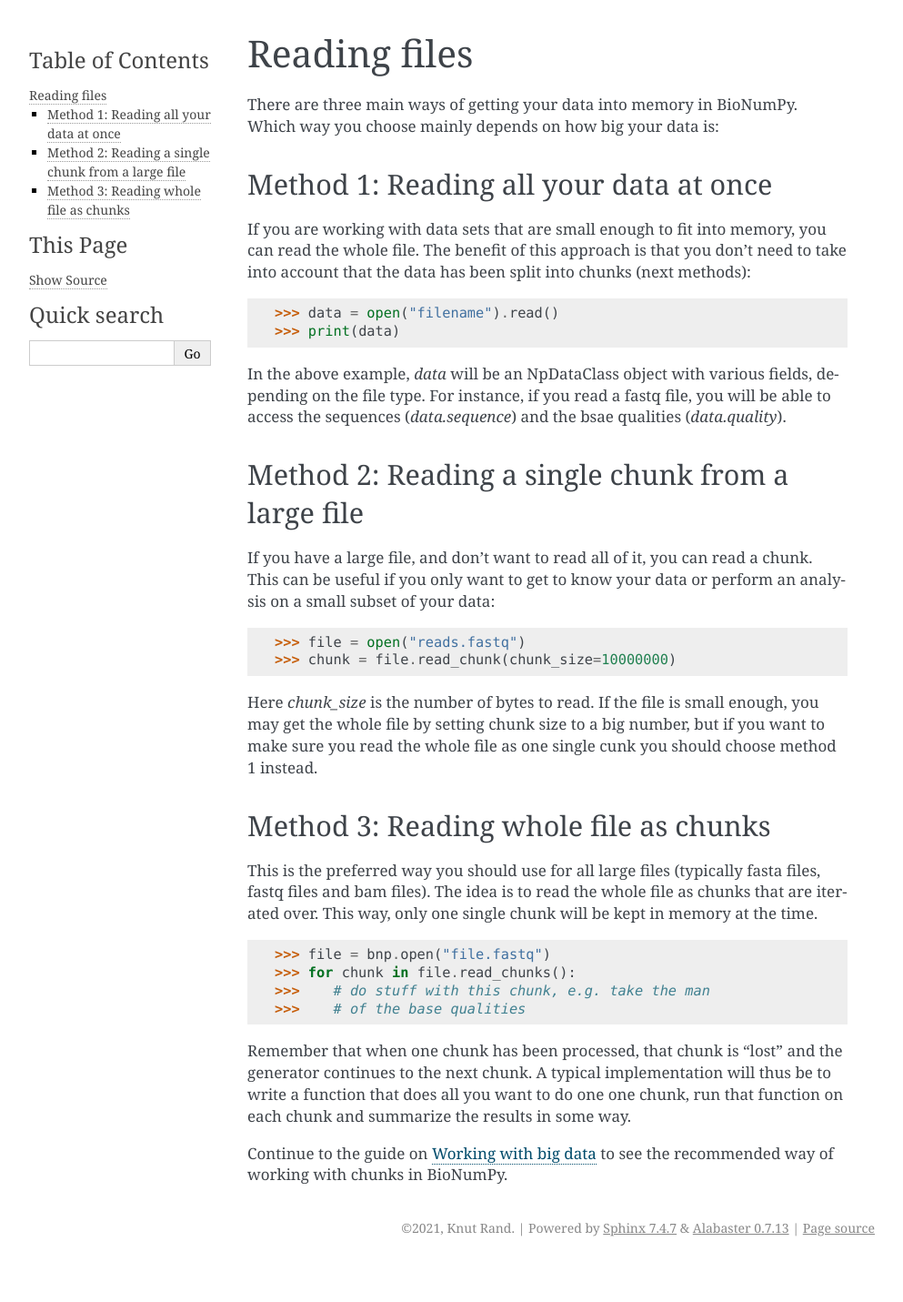
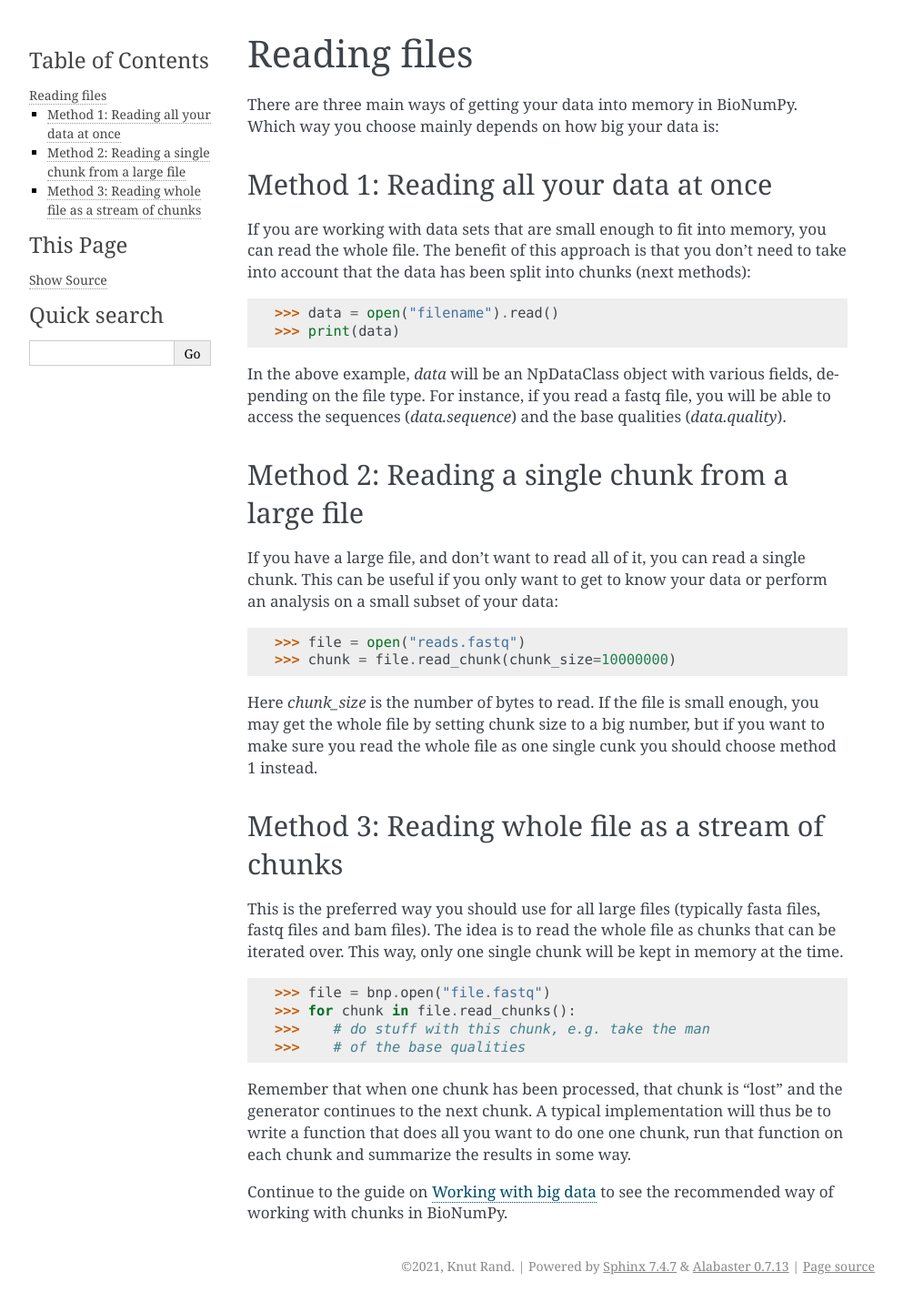
Before and after one commit to bionumpy/bionumpy, a Sphinx documentation site: the page built from docs/source/reading_files.rst, in a window 1280 px wide. Shown: the whole page at 91% size, without its empty margins (148-1141 px from the left). Built offline with Sphinx 7.4.7, drawn with Linux system fonts in a browser that asks for light colours; before the commit the page ends 1389 px from its top, so only the background shows below that.

Commit message:
Fine-writing stuff

```diff
--- a/docs/index.rst
+++ b/docs/index.rst
@@ -19,7 +19,6 @@ BioNumPy concepts
    source/reading_files.rst
    source/working_with_big_data.rst
    source/supported_file_formats.rst
-   source/encoding.rst
    source/sequences.rst
    source/broadcastable_functions.rst
    source/rollable_functions.rst
--- a/docs/source/broadcastable_functions.rst
+++ b/docs/source/broadcastable_functions.rst
@@ -1,11 +1,11 @@
 Broadcastable Functions
 =======================
 
-A key element of using BioNumPy efficiently is being able to write broadcastable functions on sequences. This will let numpy and BioNumPy handle the buisnis of applying the function to large sets of sequences. Below is a short description of how normal broadcasting works in numpy, and how this can be utilized to make broadcastable sequence functions.
+A key element of using BioNumPy efficiently is being able to write broadcastable functions on sequences. This will let numpy and BioNumPy handle the business of applying the function to large sets of sequences. Below is a short description of how normal broadcasting works in NumPy, and how this can be utilized to make broadcastable function for BioNumPy.
 
 Elementwise broadcasting in numpy
 ---------------------------------
-One of the main functionalities of numpy is to apply elementwise operations to large arrays of data. For functions with more that one parameters (such as adding or multiplying) this requires that the arrays are somewhat of the same shape. Of course, if the arrays have exactly the same shape, the elementwise operations is just applied to corresponding elements of the array::
+One of the main functionalities of NumPy is to apply elementwise operations to large arrays of data. For functions with more than one parameters (such as adding or multiplying) this requires that the arrays are somewhat of the same shape. Of course, if the arrays have exactly the same shape, the elementwise operations is just applied to corresponding elements of the array::
 
     >>> import numpy as np
     >>> a = [[1, 2, 3], [4, 5, 6]]
--- a/docs/source/reading_files.rst
+++ b/docs/source/reading_files.rst
@@ -12,12 +12,12 @@ If you are working with data sets that are small enough to fit into memory, you
     >>> data = open("filename").read()
     >>> print(data)
 
-In the above example, `data` will be an NpDataClass object with various fields, depending on the file type. For instance, if you read a fastq file, you will be able to access the sequences (`data.sequence`) and the bsae qualities (`data.quality`).
+In the above example, `data` will be an NpDataClass object with various fields, depending on the file type. For instance, if you read a fastq file, you will be able to access the sequences (`data.sequence`) and the base qualities (`data.quality`).
 
 
 Method 2: Reading a single chunk from a large file
 ===================================================
-If you have a large file, and don't want to read all of it, you can read a chunk. This can be useful if you only want to get to know your data or perform an analysis on a small subset of your data:
+If you have a large file, and don't want to read all of it, you can read a single chunk. This can be useful if you only want to get to know your data or perform an analysis on a small subset of your data:
 
     >>> file = open("reads.fastq")
     >>> chunk = file.read_chunk(chunk_size=10000000)
@@ -25,9 +25,9 @@ If you have a large file, and don't want to read all of it, you can read a chunk
 Here `chunk_size` is the number of bytes to read. If the file is small enough, you may get the whole file by setting chunk size to a big number, but if you want to make sure you read the whole file as one single cunk you should choose method 1 instead.
 
 
-Method 3: Reading whole file as chunks
-========================================
-This is the preferred way you should use for all large files (typically fasta files, fastq files and bam files). The idea is to read the whole file as chunks that are iterated over. This way, only one single chunk will be kept in memory at the time.
+Method 3: Reading whole file as a stream of chunks
+====================================================
+This is the preferred way you should use for all large files (typically fasta files, fastq files and bam files). The idea is to read the whole file as chunks that can be iterated over. This way, only one single chunk will be kept in memory at the time.
 
     >>> file = bnp.open("file.fastq")
     >>> for chunk in file.read_chunks():
```
Also changed, not shown: README.rst (+3 -8 lines).
